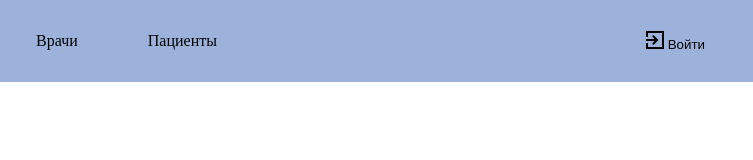
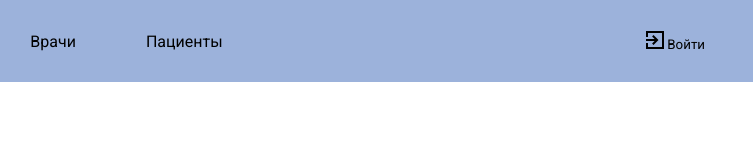
Before and after one commit to KAS-Network/hospital-website, a website: page src/layout/index.html in a window 1280 px wide. Shown: the full height of the page, 525-1278 px from the left. Drawn offline with nearby package versions, Linux system fonts and the light colour scheme; files that its build step writes are made by us from their sources; files whose address does not match are found by name.

Commit message:
fonts were added

```diff
--- a/src/styles/common.scss
+++ b/src/styles/common.scss
@@ -1,7 +1,9 @@
+@import url('https://fonts.googleapis.com/css2?family=Roboto:wght@400;500;700&display=swap');
 @import "modules/header.scss";
 
 body {
   margin: 0;
+  font-family: "Roboto", serif;
 }
 
 ul {
@@ -20,6 +22,7 @@ button {
   padding: 0;
   border: none;
   background-color: transparent;
+  font-family: "Roboto", serif;
 }
 
 .container {
```
